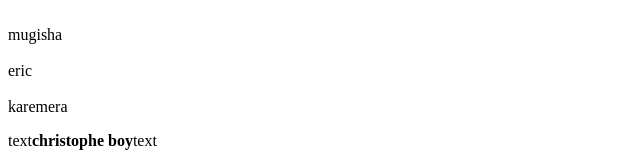
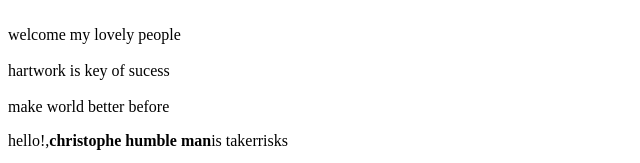
Before and after one commit to Christophe078/Christophe, a plain HTML site: page index.html in a window 1280 px wide. Shown: the top 163 px of the page, without its empty margins (0-640 px from the left). Drawn offline with Linux system fonts and the light colour scheme.

Commit message:
new changes

```diff
--- a/index.html
+++ b/index.html
@@ -5,11 +5,11 @@
 <meta character="utf-8">
 </head>
 <body>
-<br>mugisha</br>
-<br>eric</br>
-<br>karemera</br>
-<p>text<strong>christophe boy</strong>text</p>
-hello world!
+<br>welcome my lovely people</br>
+<br>hartwork is key of sucess</br>
+<br>make world better before</br>
+<p>hello!,<strong>christophe humble man</strong>is takerrisks</p>
+<stong>hello world!</strong>
 <img src="my photo.jpg" width="200px" x height="200px">
 <ol>
 <li>suger</li>
```
